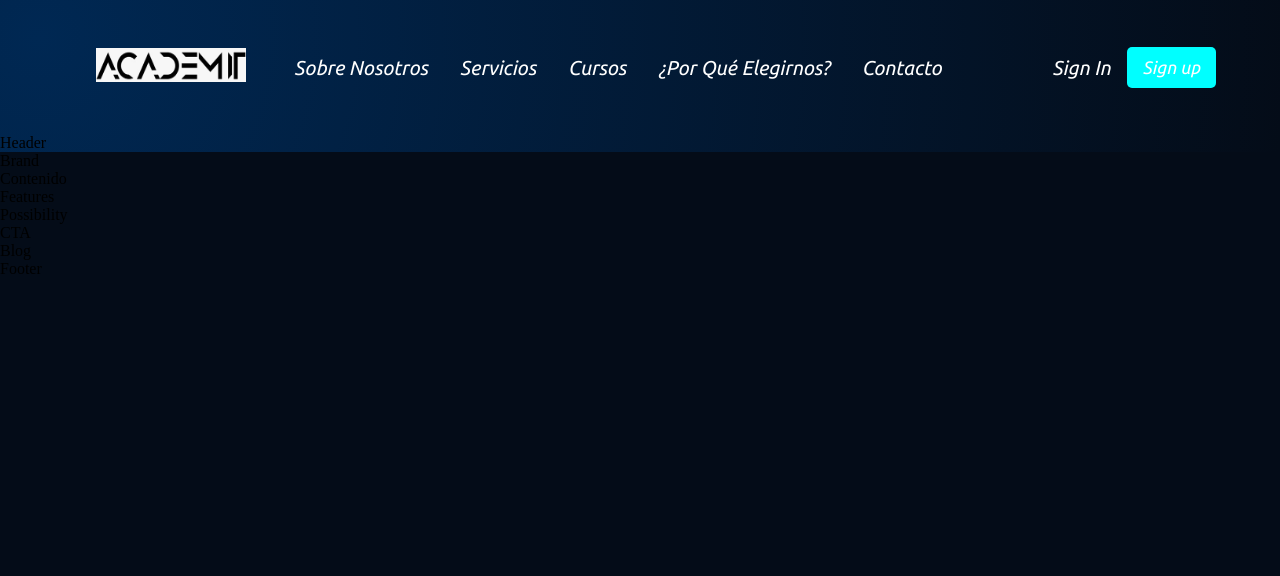
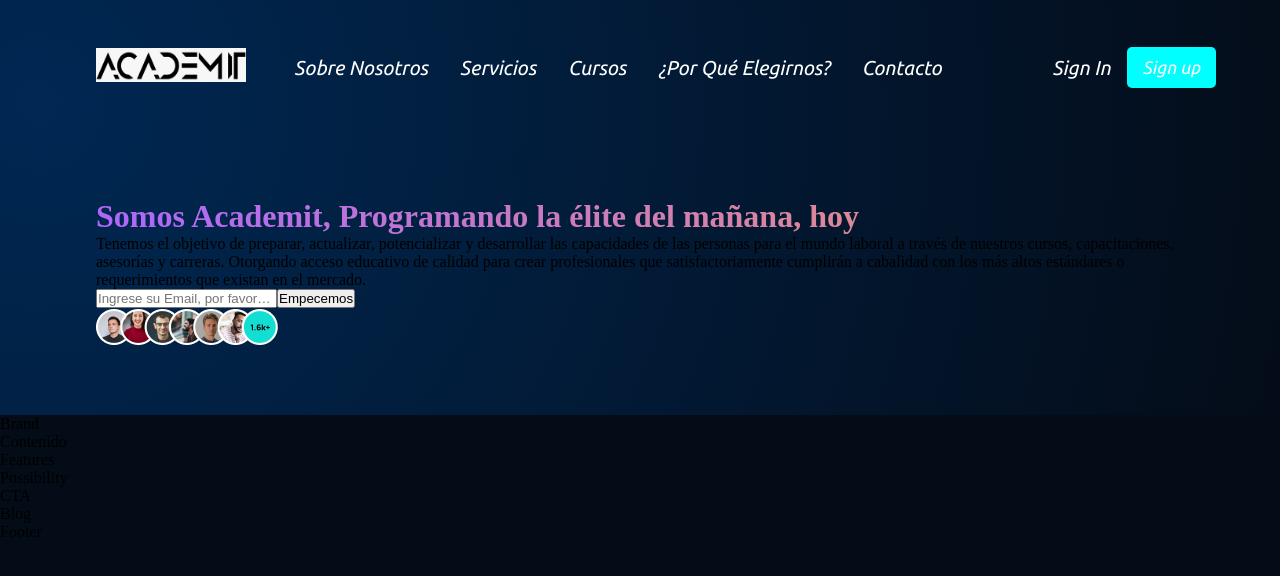
Before and after one commit to AngieCohenDev/WebSite-Academit, a React (Create React App) app: page / in a window 1280 px wide. Shown: the top 576 px of the page. Built offline with nearby package versions, Linux system fonts and the light colour scheme.

Commit message:
Primera parte de la creacion de la estructura del Header

```diff
--- a/src/containers/header/Header.jsx
+++ b/src/containers/header/Header.jsx
@@ -1,9 +1,26 @@
-import React from 'react'
-import './header.css'
+import React from "react";
+import people from "../../assets/people.png"
+import "./header.css";
+
+
 const Header = () => {
   return (
-    <div>Header</div>
-  )
-}
+    <div className="acad__header section__padding" id="home">
+      <div className="acad__header-content">
+        <h1 className="gradient__text">
+          Somos Academit, Programando la élite del mañana, hoy
+        </h1>
+        <p>Tenemos el objetivo de preparar, actualizar, potencializar y desarrollar las capacidades de las personas para el mundo laboral a través de nuestros cursos, capacitaciones, asesorías y carreras. Otorgando acceso educativo de calidad para crear profesionales que satisfactoriamente cumplirán a cabalidad con los más altos estándares o requerimientos que existan en el mercado.</p>
+        <div className="acad__header-content_input">
+          <input type="email" placeholder="Ingrese su Email, por favor…" />
+          <button type="button">Empecemos</button>
+        </div>
+        <div className="acad__header-content__people">
+            <img src={people} alt="people" />
+        </div>
+      </div>
+    </div>
+  );
+};
 
-export default Header
+export default Header;
```
Also changed, not shown: src/assets/people.png (added).
